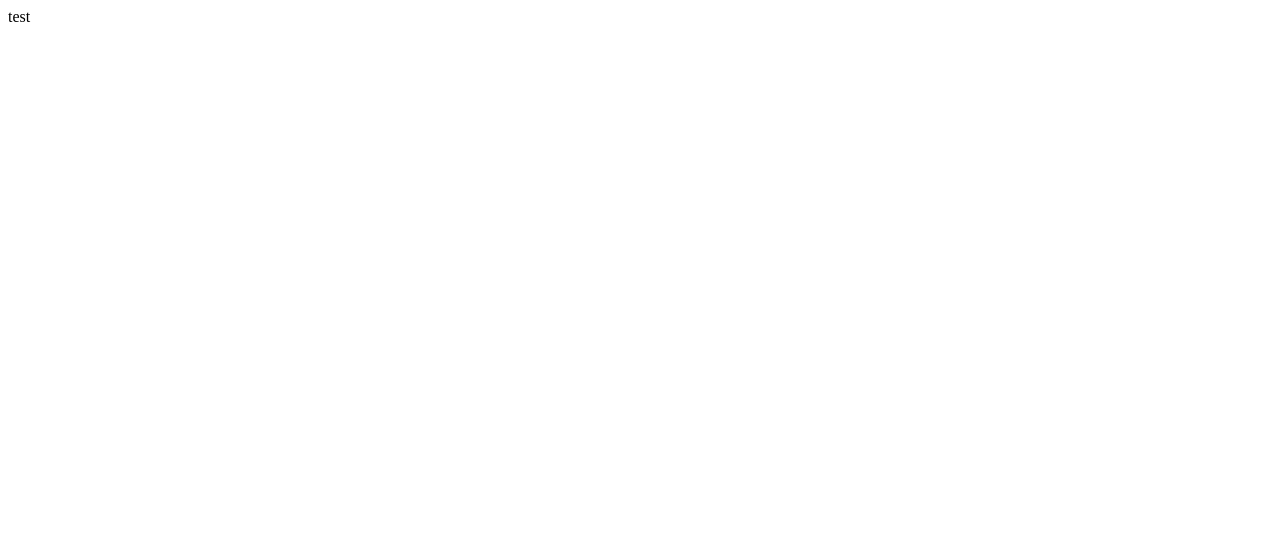
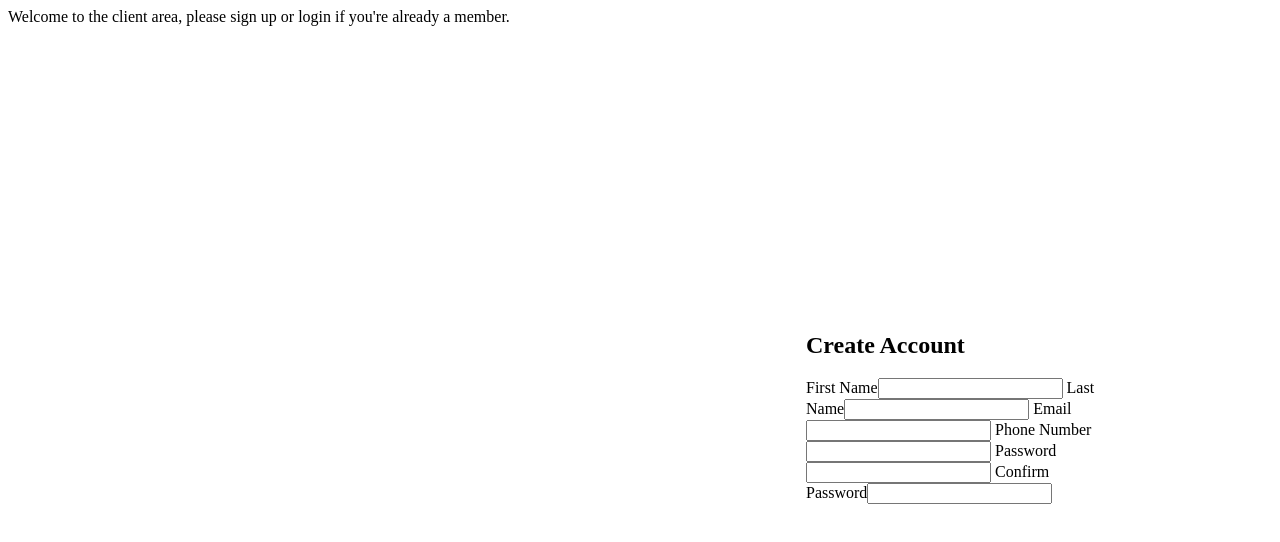
Before and after one commit to jdmpictures/Odin-Project---Sign-up-Form, a plain HTML site: page index.html in a window 1280 px wide. Drawn offline with Linux system fonts and the light colour scheme.

Commit message:
basic HTML and CSS added

```diff
--- a/index.html
+++ b/index.html
@@ -1 +1,27 @@
-test
+<!DOCTYPE html>
+<html lang="en">
+<head>
+    <meta charset="UTF-8">
+    <meta name="viewport" content="width=device-width, initial-scale=1.0">
+    <link rel="stylesheet" href="./stylesheet.css">
+    <title>McLoggy</title>
+</head>
+<body>
+    <div class="image">
+        <div class="welcomeText">Welcome to the client area, please sign up or login if you're already a member.</div>
+    </div>
+    <div class="form">
+        <form action="">
+            <h2>Create Account</h2>
+            First Name<input type="text" name="First Name" id="firstName">
+            Last Name<input type="text" name="Last Name" id="lastName">
+            Email<input type="email" name="Email" id="Email">
+            Phone Number<input type="number" name="Phone number" id="phoneNum">
+            Password<input type="password" name="password" id="pass">
+            Confirm Password<input type="password" name="password" id="pass">
+        </form>
+
+    </div>
+
+</body>
+</html>
--- /dev/null
+++ b/stylesheet.css
@@ -0,0 +1,24 @@
+ body{
+ display: flex;
+
+ }
+
+.image {
+    width: 50%;
+
+}
+
+.form {
+    width: 50%;
+    height: 100vh; /* Set the height of the form to the full viewport height */
+    display: flex;
+    flex-direction: column;
+    align-items: center; /* Center horizontally */
+    justify-content: center; /* Center vertically */
+}
+
+form {
+width: 100%;
+max-width: 300px;
+display: block;
+}
```
